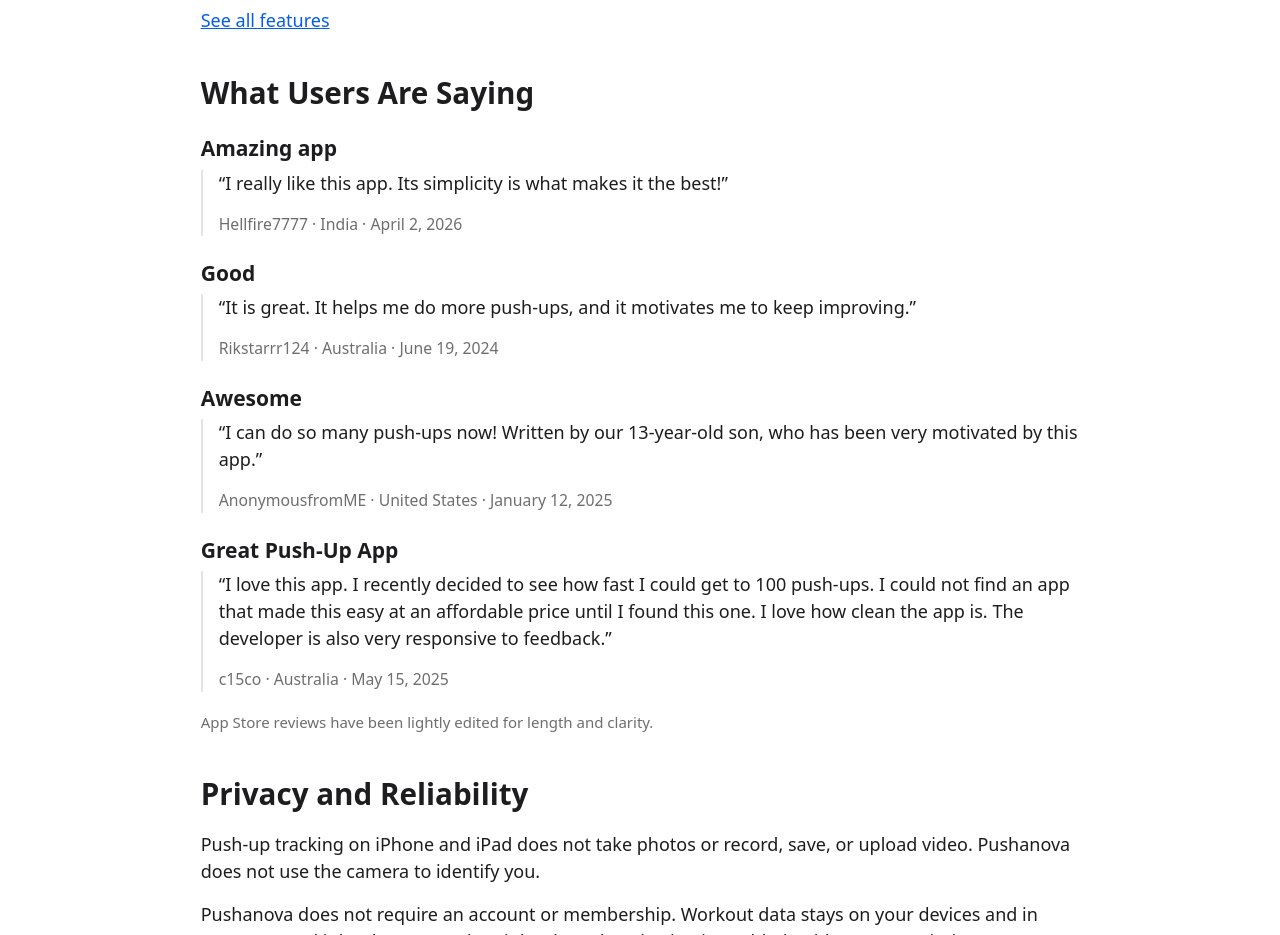
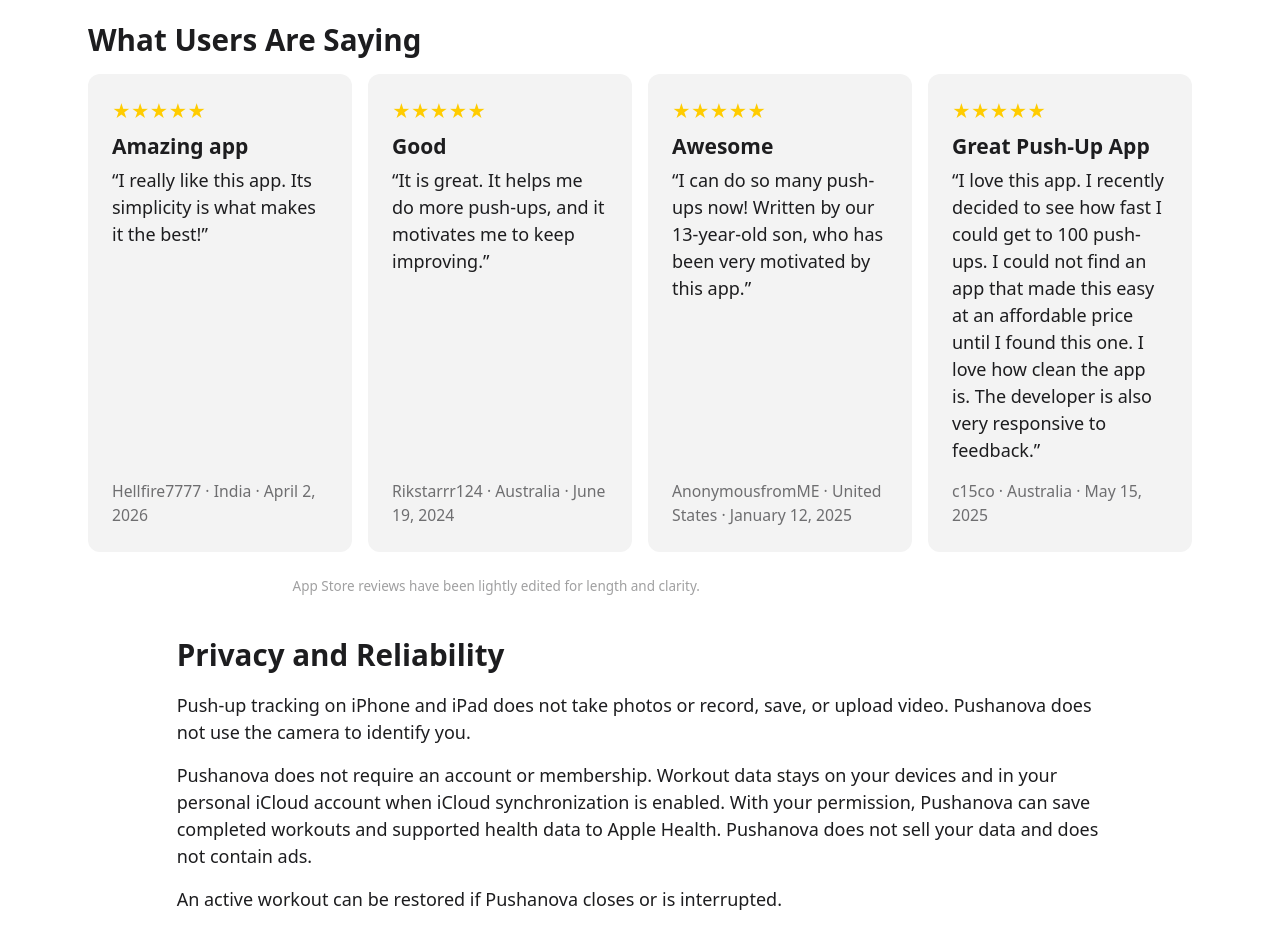
Before and after one commit to genebogdanovich/pushanova-website, a website: page site/index.html in a window 1280 px wide. Shown: the part 2060-2995 px from the top of the page. Drawn offline with Linux system fonts and the light colour scheme.

Commit message:
Add reviews styling

```diff
--- a/site/index.html
+++ b/site/index.html
@@ -152,6 +152,7 @@
       <h2>What Users Are Saying</h2>
 
       <article>
+        <p aria-hidden="true">★★★★★</p>
         <h3>Amazing app</h3>
         <blockquote>
           <p>“I really like this app. Its simplicity is what makes it the best!”</p>
@@ -160,6 +161,7 @@
       </article>
 
       <article>
+        <p aria-hidden="true">★★★★★</p>
         <h3>Good</h3>
         <blockquote>
           <p>“It is great. It helps me do more push-ups, and it motivates me to keep improving.”</p>
@@ -168,6 +170,7 @@
       </article>
 
       <article>
+        <p aria-hidden="true">★★★★★</p>
         <h3>Awesome</h3>
         <blockquote>
           <p>“I can do so many push-ups now! Written by our 13-year-old son, who has been very motivated by this app.”</p>
@@ -176,6 +179,7 @@
       </article>
 
       <article>
+        <p aria-hidden="true">★★★★★</p>
         <h3>Great Push-Up App</h3>
         <blockquote>
           <p>“I love this app. I recently decided to see how fast I could get to 100 push-ups. I could not find an app that made this easy at an affordable price until I found this one. I love how clean the app is. The developer is also very responsive to feedback.”</p>
--- a/site/styles/site.css
+++ b/site/styles/site.css
@@ -11,6 +11,8 @@
   --color-fill: #045de9;
   --color-line: color-mix(in srgb, var(--color-text) 12%, transparent);
   --color-muted: color-mix(in srgb, var(--color-text) 64%, var(--color-page));
+  --color-card: color-mix(in srgb, var(--color-text) 5.5%, var(--color-page));
+  --color-star: #ffcc00;
   --font: system-ui, -apple-system, sans-serif;
   --text: clamp(1rem, 0.92rem + 0.35vw, 1.125rem);
   --h1: clamp(1.75rem, 1.2rem + 2vw, 2.75rem);
@@ -25,6 +27,7 @@
   --space-2xl: 4rem;
   --space-page: clamp(1rem, 4vw, 1.5rem);
   --measure: 90ch;
+  --wide: 72rem;
   --phone: 16rem;
   --tap: 2.75rem;
 }
@@ -34,6 +37,7 @@
     --color-page: #000000;
     --color-text: #f5f5f7;
     --color-accent: #4c8df6;
+    --color-card: color-mix(in srgb, var(--color-text) 12%, var(--color-page));
   }
 }
 
@@ -158,10 +162,15 @@
 }
 
 main {
-  max-inline-size: var(--measure);
+  max-inline-size: var(--wide);
   margin-inline: auto;
   padding-inline: var(--space-page);
   padding-block: var(--space-xl) var(--space-2xl);
+}
+
+main > :is(header, section, nav):not(:has(> article > blockquote)) {
+  max-inline-size: var(--measure);
+  margin-inline: auto;
 }
 
 main > header {
@@ -239,6 +248,69 @@
 
 small {
   color: var(--color-muted);
+}
+
+main > section:has(> article > blockquote) {
+  display: flex;
+  flex-wrap: wrap;
+  gap: var(--space-m);
+}
+
+main > section:has(> article > blockquote) > :not(article) {
+  flex: 1 1 100%;
+  max-inline-size: var(--measure);
+  margin-inline: auto;
+}
+
+main > section:has(> article > blockquote) > h2 {
+  margin-block-end: 0;
+}
+
+main > section:has(> article > blockquote) > article {
+  display: flex;
+  flex-direction: column;
+  flex: 1 1 16rem;
+  margin: 0;
+  padding: var(--space-l);
+  border-radius: 0.75rem;
+  background-color: var(--color-card);
+}
+
+main > section:has(> article > blockquote) > article > p:first-child {
+  margin-block: 0 var(--space-s);
+  color: var(--color-star);
+}
+
+main > section:has(> article > blockquote) > article > h3 {
+  margin-block: 0 var(--space-s);
+}
+
+main > section:has(> article > blockquote) > article > blockquote {
+  display: flex;
+  flex-direction: column;
+  flex: 1;
+  margin: 0;
+  padding: 0;
+  border: 0;
+}
+
+main > section:has(> article > blockquote) > article > blockquote > p {
+  margin-block: 0 var(--space-m);
+}
+
+main > section:has(> article > blockquote) > article > blockquote > footer {
+  margin-block-start: auto;
+}
+
+main > section:has(> article > blockquote) > p:last-child {
+  margin-block: var(--space-s) 0;
+  font-size: 0.75em;
+  color: color-mix(in srgb, var(--color-text) 42%, var(--color-page));
+}
+
+main > section:has(> article > blockquote) > p:last-child small {
+  font-size: inherit;
+  color: inherit;
 }
 
 body > header {
--- a/src/styles/site.css
+++ b/src/styles/site.css
@@ -11,6 +11,8 @@
   --color-fill: #045de9;
   --color-line: color-mix(in srgb, var(--color-text) 12%, transparent);
   --color-muted: color-mix(in srgb, var(--color-text) 64%, var(--color-page));
+  --color-card: color-mix(in srgb, var(--color-text) 5.5%, var(--color-page));
+  --color-star: #ffcc00;
   --font: system-ui, -apple-system, sans-serif;
   --text: clamp(1rem, 0.92rem + 0.35vw, 1.125rem);
   --h1: clamp(1.75rem, 1.2rem + 2vw, 2.75rem);
@@ -25,6 +27,7 @@
   --space-2xl: 4rem;
   --space-page: clamp(1rem, 4vw, 1.5rem);
   --measure: 90ch;
+  --wide: 72rem;
   --phone: 16rem;
   --tap: 2.75rem;
 }
@@ -34,6 +37,7 @@
     --color-page: #000000;
     --color-text: #f5f5f7;
     --color-accent: #4c8df6;
+    --color-card: color-mix(in srgb, var(--color-text) 12%, var(--color-page));
   }
 }
 
@@ -158,10 +162,15 @@
 }
 
 main {
-  max-inline-size: var(--measure);
+  max-inline-size: var(--wide);
   margin-inline: auto;
   padding-inline: var(--space-page);
   padding-block: var(--space-xl) var(--space-2xl);
+}
+
+main > :is(header, section, nav):not(:has(> article > blockquote)) {
+  max-inline-size: var(--measure);
+  margin-inline: auto;
 }
 
 main > header {
@@ -239,6 +248,69 @@
 
 small {
   color: var(--color-muted);
+}
+
+main > section:has(> article > blockquote) {
+  display: flex;
+  flex-wrap: wrap;
+  gap: var(--space-m);
+}
+
+main > section:has(> article > blockquote) > :not(article) {
+  flex: 1 1 100%;
+  max-inline-size: var(--measure);
+  margin-inline: auto;
+}
+
+main > section:has(> article > blockquote) > h2 {
+  margin-block-end: 0;
+}
+
+main > section:has(> article > blockquote) > article {
+  display: flex;
+  flex-direction: column;
+  flex: 1 1 16rem;
+  margin: 0;
+  padding: var(--space-l);
+  border-radius: 0.75rem;
+  background-color: var(--color-card);
+}
+
+main > section:has(> article > blockquote) > article > p:first-child {
+  margin-block: 0 var(--space-s);
+  color: var(--color-star);
+}
+
+main > section:has(> article > blockquote) > article > h3 {
+  margin-block: 0 var(--space-s);
+}
+
+main > section:has(> article > blockquote) > article > blockquote {
+  display: flex;
+  flex-direction: column;
+  flex: 1;
+  margin: 0;
+  padding: 0;
+  border: 0;
+}
+
+main > section:has(> article > blockquote) > article > blockquote > p {
+  margin-block: 0 var(--space-m);
+}
+
+main > section:has(> article > blockquote) > article > blockquote > footer {
+  margin-block-start: auto;
+}
+
+main > section:has(> article > blockquote) > p:last-child {
+  margin-block: var(--space-s) 0;
+  font-size: 0.75em;
+  color: color-mix(in srgb, var(--color-text) 42%, var(--color-page));
+}
+
+main > section:has(> article > blockquote) > p:last-child small {
+  font-size: inherit;
+  color: inherit;
 }
 
 body > header {
```
Also changed, not shown: site/ru/index.html (+4 -0 lines), src/templates/home.html (+1 -0 lines).
